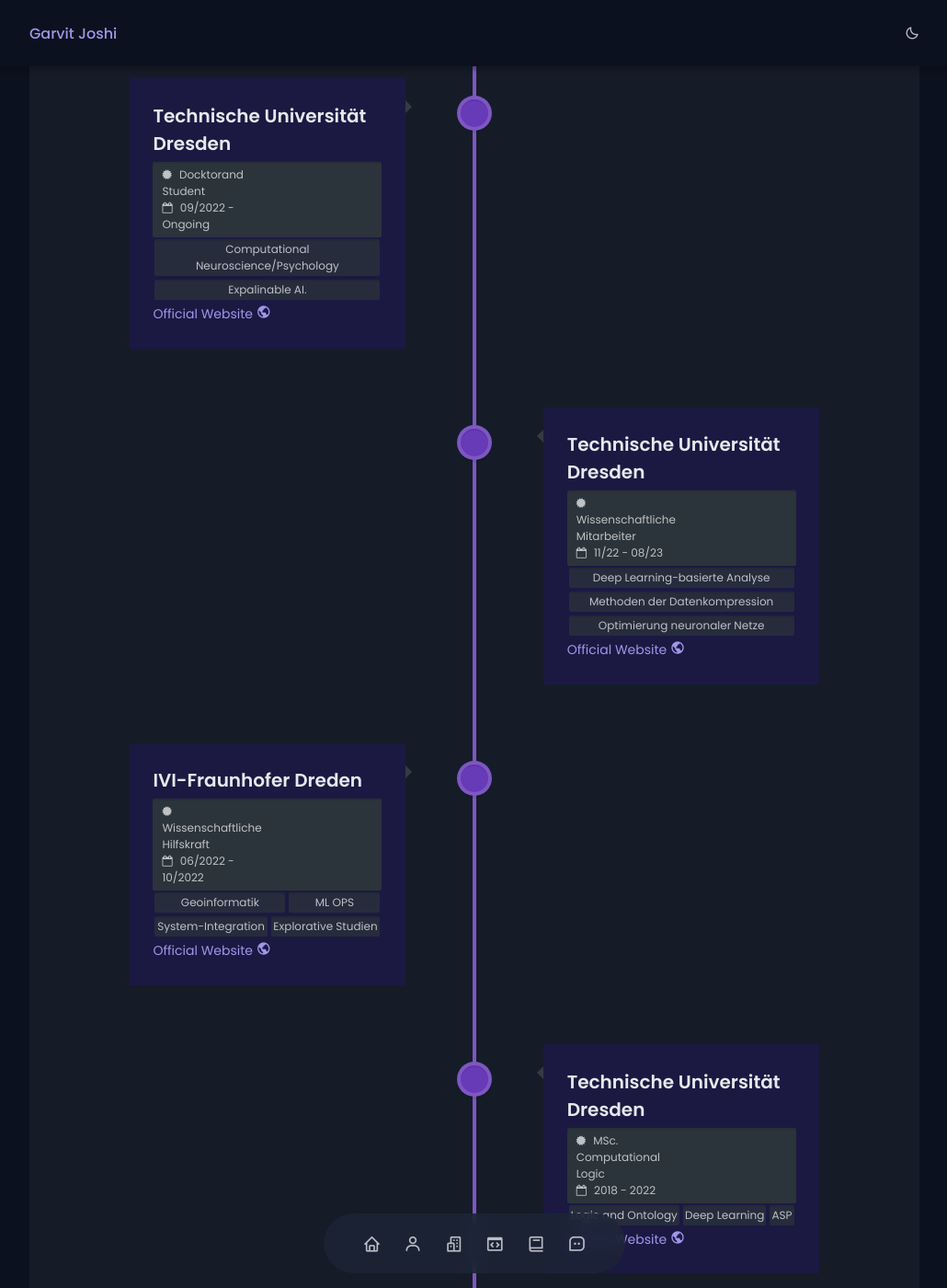
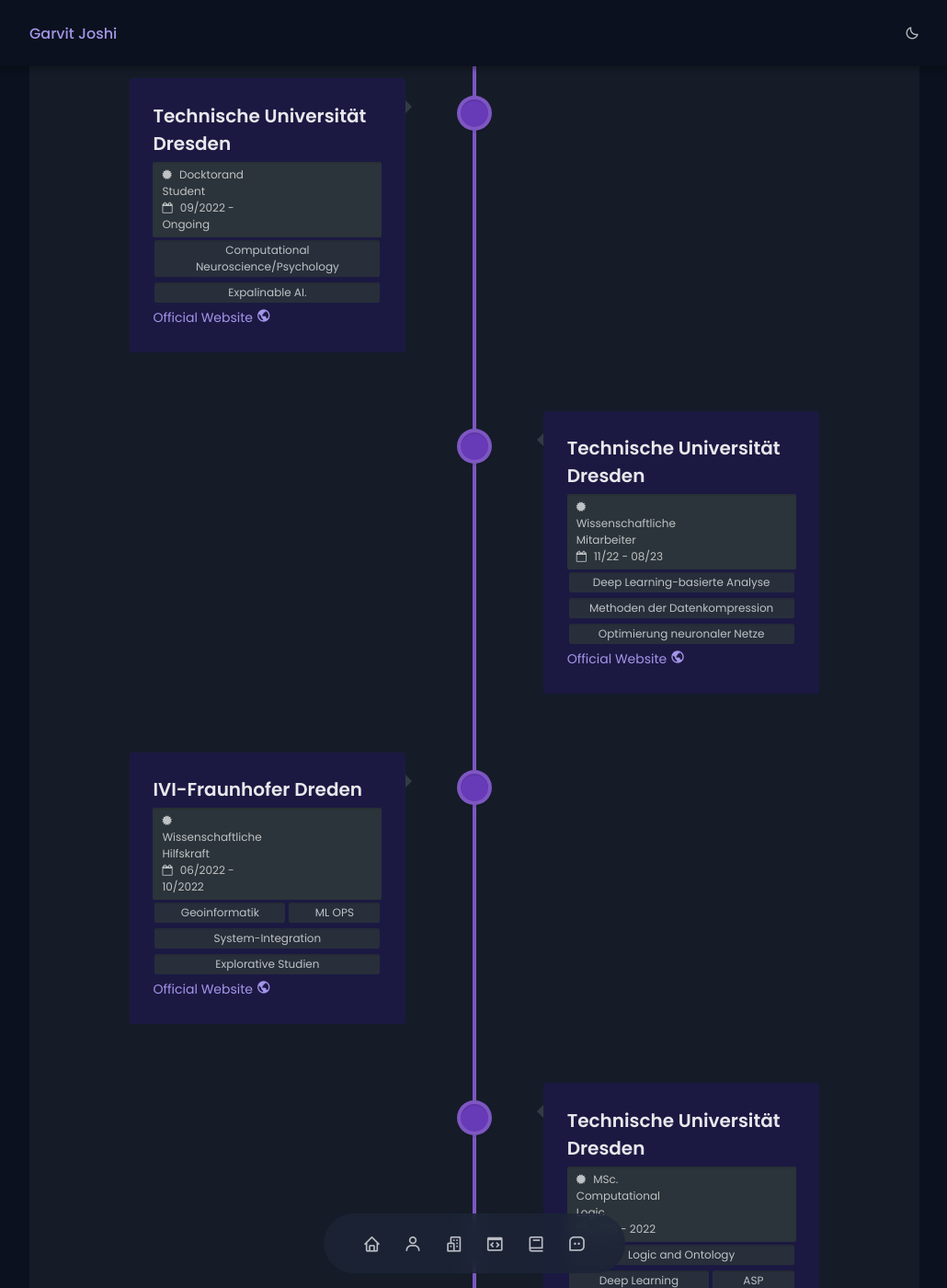
Before and after one commit to joshigarvitgh/profile, a Jekyll site: the page built from index.html, in a window 1280 px wide and 1400 px high, scrolled down 1685 px. Shown: the whole window at 92% size, without its empty margins (124-1154 px from the left). Built offline with Jekyll 4.4.1, drawn with Linux system fonts in a browser that asks for light colours; nearby versions of some CDN libraries.

Commit message:
css fix 5

```diff
--- a/assets/css/styles.css
+++ b/assets/css/styles.css
@@ -1317,7 +1317,8 @@
 
 .cd-timeline-content {
   position: relative;
-
+  margin-left: 60px;
+  margin-right: 30px;
   background: #4901ff1f;
   border-radius: 2px;
   padding: 1em;
@@ -1354,13 +1355,13 @@
   .timeline-tags li {
     border-radius: 2px;
     display: inline-block;
-    padding: 2px 2px;
+    padding: 2px 10px;
     color: rgba(255,255,255,0.7);
-    margin: 2px 2px;
+    margin: 3px 2px;
     text-align: center;
-    flex-grow: 1;
+    flex-grow: 3;
     list-style: none;
-    background: #2b343ab6;
+    background: #2b343ad0;
     box-shadow:  inset 0 2px 0 rgba(0, 0, 0, 0.08);
   }
 }
```
Also changed, not shown: 2 other files.
